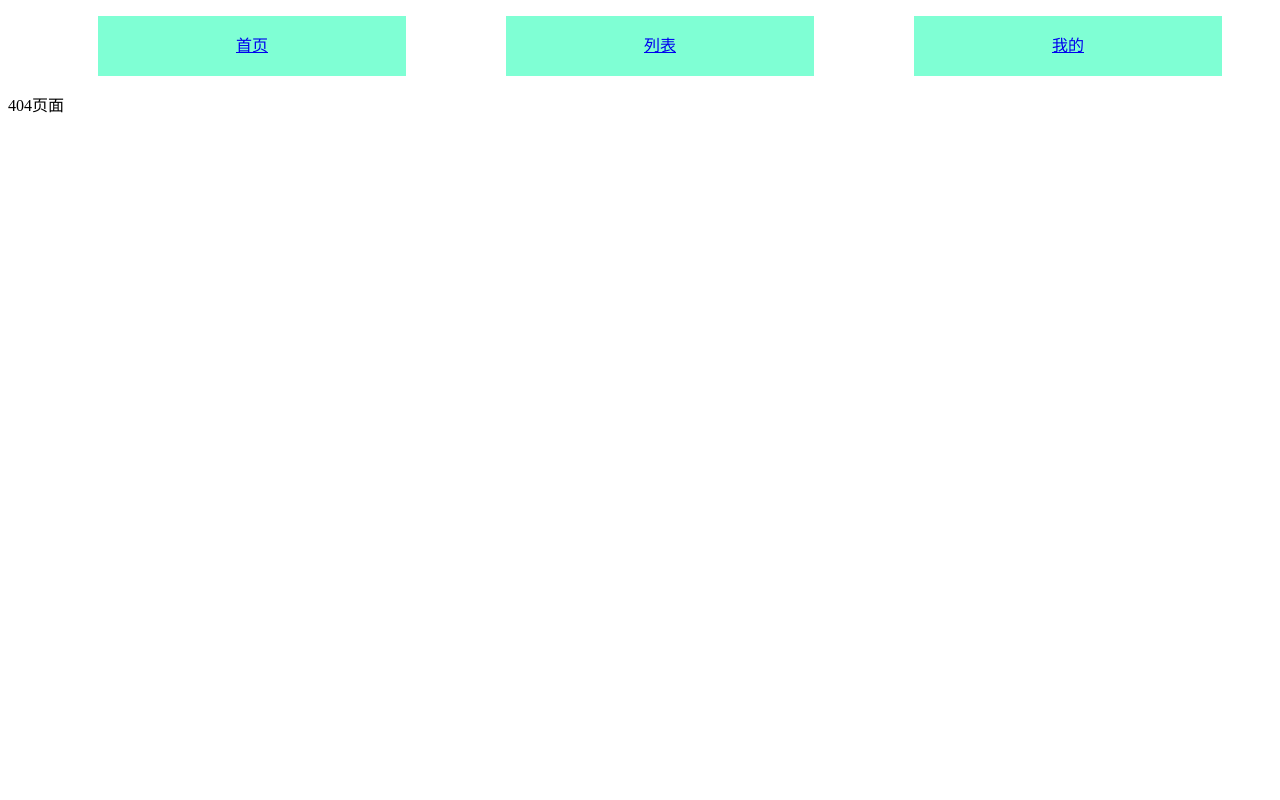
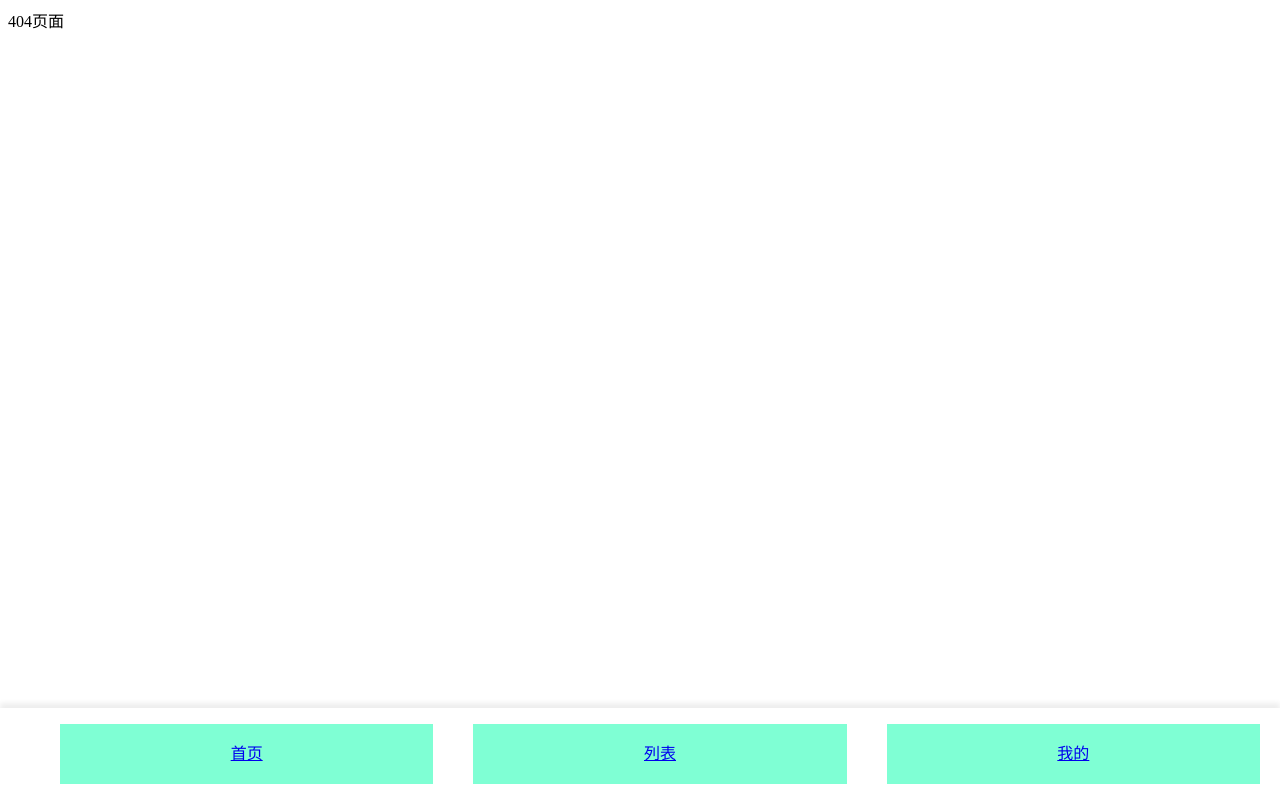
Before and after one commit to xingyanpo/Study-React, a React (Create React App) app: page /#/detail in a window 1280 px wide. Built offline with nearby package versions, Linux system fonts and the light colour scheme.

Commit message:
2022年8月12日17:18:47 Tom change

```diff
--- a/src/router/App.js
+++ b/src/router/App.js
@@ -5,7 +5,6 @@ import Tabbar from './components/Tabbar'
 export default function App() {
   return (
     <div>
-
       <MyRouter>
         <Tabbar></Tabbar>
       </MyRouter>
--- a/src/router/components/Tabbar.css
+++ b/src/router/components/Tabbar.css
@@ -1,4 +1,5 @@
 .tabbar-active {color:#ff4b00;font-size: 20px;font-weight: 600;}
 .tabbar {display:flex;}
-.tabbar-item {flex:1;list-style: none;line-height: 60px;margin:0 50px;text-align:center;background-color: aquamarine;box-sizing: border-box;}
+.tabbar-item {flex:1;list-style: none;line-height: 60px;margin:0 20px;text-align:center;background-color: aquamarine;box-sizing: border-box;}
 .tabbar-item > a {width: 100%;display: block;}
+.main-tabbar {position: fixed;bottom: 0;left: 0;right: 0;background-color: #FFF;box-shadow: 0 -5px 5px #EEE;}
--- a/src/router/components/Tabbar.js
+++ b/src/router/components/Tabbar.js
@@ -4,7 +4,7 @@ import './Tabbar.css'
 
 export default function Tabbar() {
   return (
-    <div>
+    <div className='main-tabbar'>
       <ul className='tabbar'>
         <li className='tabbar-item'><NavLink to='/main' activeClassName='tabbar-active'>首页</NavLink></li>
         <li className='tabbar-item'><NavLink to='/list' activeClassName='tabbar-active'>列表</NavLink></li>
--- a/src/router/router/IndexRouter.js
+++ b/src/router/router/IndexRouter.js
@@ -5,6 +5,7 @@ import Main from '../view/Main'
 import List from '../view/List'
 import Me from '../view/Me'
 import NotFound from '../view/NotFound'
+import Detail from '../view/Detail'
 
 export default function MyRouter(props) {
   return (
@@ -14,6 +15,10 @@ export default function MyRouter(props) {
         <Route path='/main' component={Main}></Route>
         <Route path='/list' component={List}></Route>
         <Route path='/me' component={Me}></Route>
+        {/* 方法一 */}
+        <Route path='/detail/:detailid' component={Detail}></Route>
+        {/* 方法二、三 */}
+        {/* <Route path={'/detail'} component={Detail}></Route> */}
 
         <Redirect from='/' to='/main' exact></Redirect>
 
--- /dev/null
+++ b/src/router/view/Detail.js
@@ -0,0 +1,13 @@
+import React from 'react'
+
+export default function Detail(props) {
+  console.log(props, props.match.params.detailid) // 方法一传参
+  console.log(props) // 方法二、三传参
+  return (
+    <div>
+      <div>detail-id: {props.match.params.detailid}</div>
+      {/* <div> query传参: {props.location.query.myid}</div> */}
+      {/* <div>state传参：{props.location.state.myid}</div> */}
+    </div>
+  )
+}
--- a/src/router/view/main/Nowplaying.js
+++ b/src/router/view/main/Nowplaying.js
@@ -15,6 +15,7 @@ export default function Nowplaying(props) {
       setList(res.data.data.films)
   })
   }, [])
+  // 方法三 声明
   const history = useHistory()
   const detailHandle = (id) => {
     // 方法一 编程式
@@ -22,7 +23,12 @@ export default function Nowplaying(props) {
     // 方法二 声明式
     // props.history.push(`/detail/${id}`)
     // 方法三 引用router内置的useHistory方法
+    // 动态路由传参 方法一
     history.push(`/detail/${id}`)
+    // query传参 方法二
+    // history.push({pathname: '/detail', query: {myid: id}})
+    // state传参 方法三
+    // history.push({pathname:'/detail', state: {myid: id}})
   }
   return (
     <div>
```
